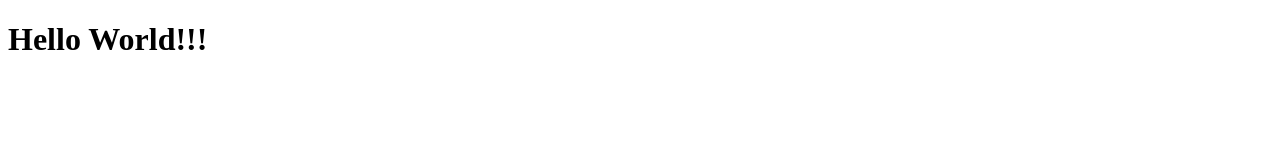
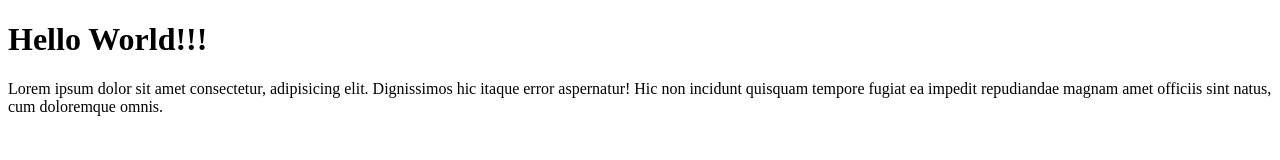
Before and after one commit to OlenaKovalenko/goit-markup-hw-01, a plain HTML site: page index.html in a window 1280 px wide. Drawn offline with Linux system fonts and the light colour scheme.

Commit message:
Update index.html

```diff
--- a/index.html
+++ b/index.html
@@ -8,5 +8,10 @@
   </head>
   <body>
     <h1>Hello World!!!</h1>
+    <p>
+      Lorem ipsum dolor sit amet consectetur, adipisicing elit. Dignissimos hic
+      itaque error aspernatur! Hic non incidunt quisquam tempore fugiat ea
+      impedit repudiandae magnam amet officiis sint natus, cum doloremque omnis.
+    </p>
   </body>
 </html>
```
